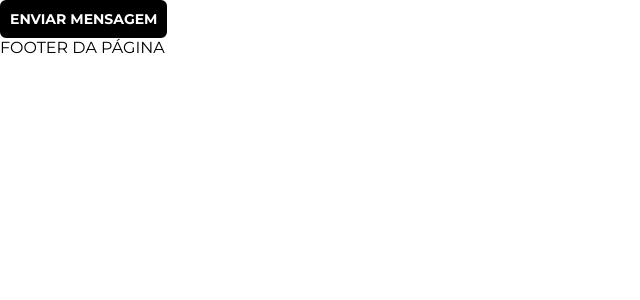
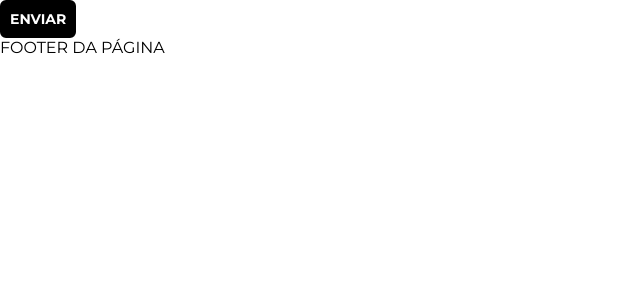
Before and after one commit to RafaelMoid/GitFlow, a WordPress theme: template index.php in a window 1280 px wide. Shown: the part 19-319 px from the top of the page, without its empty margins (0-640 px from the left). Run offline with PHP 8.4 and a stand-in for WordPress, Linux system fonts and the light colour scheme; the site name, menu and one post (Sample post) are stand-ins, and other content is empty.

Commit message:
Update index.php

```diff
--- a/index.php
+++ b/index.php
@@ -1,7 +1,7 @@
 <?php get_header(); ?>
 
 <button>
-    enviar mensagem
+    enviar
 </button>
 
 <?php get_footer(); ?>
```
